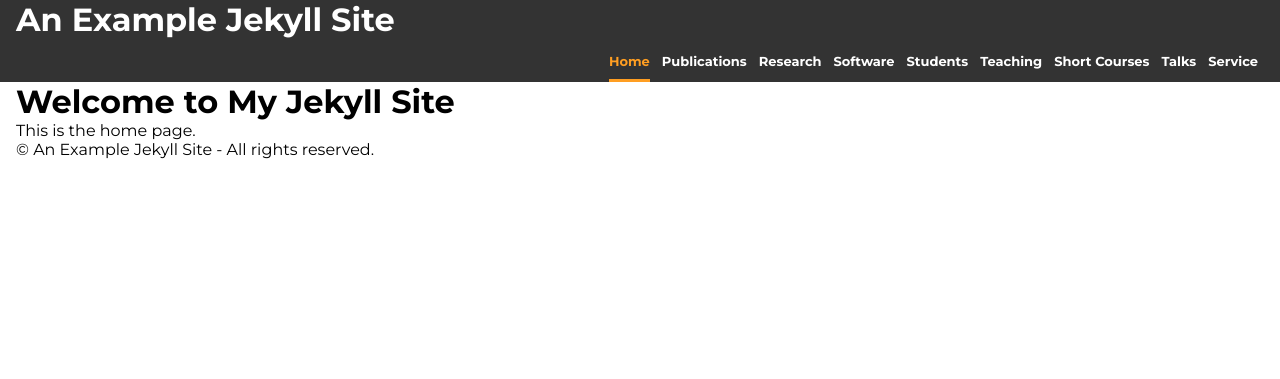
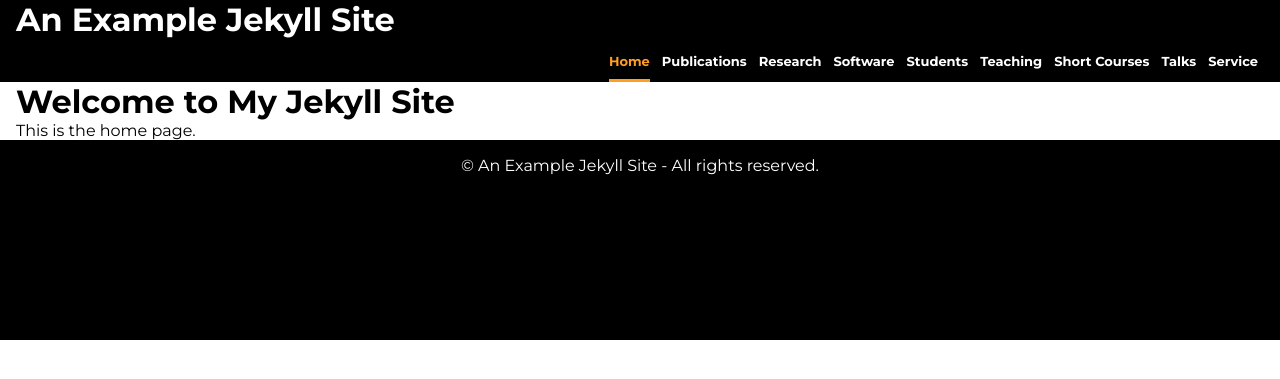
Before and after one commit to pubino/pubino.github.io, a Jekyll site: the page built from index.md, in a window 1280 px wide. Shown: the top 379 px of the page. Built offline with Jekyll 4.4.1, drawn with Linux system fonts in a browser that asks for light colours.

Commit message:
Min height footer pinned to bottom

```diff
--- a/assets/css/style.css
+++ b/assets/css/style.css
@@ -4,35 +4,30 @@
 * {
   margin: 0;
   padding: 0;
+  box-sizing: border-box; /* Ensure consistent sizing */
 }
 
 body {
   font-family: 'Montserrat', sans-serif;
   margin: 0;
   padding: 0;
+  display: flex;
+  flex-direction: column;
+  min-height: 100vh; /* Ensure body fills full height */
+}
+
+.page {
+  flex: 1; /* Allow the main page content to expand */
+  display: flex;
+  flex-direction: column;
+}
+
+header, #main {
   width: 100%;
 }
 
-.page {
-  width: 100%;
-}
-
-header, #main, footer {
-  width: 100%;
-}
-
-[class="header-container"] {
-  padding: 1rem 1rem 0 1rem;
-}
-
-.header-container, .container, .footer-container {
-  max-width: 90rem;
-  margin: 0 auto; /* Center the container */
-  padding: 0 1rem; /* Add some padding for aesthetics */
-}
-
 header {
-  background-color: #333;
+  background-color: black;
   color: white;
 }
 
@@ -87,6 +82,22 @@
   padding: 10px;
 }
 
+footer {
+  background-color: black;
+  color: white;
+  width: 100%;
+  min-height: 200px; /* Ensure footer is at least 200px tall */
+  text-align: center;
+  padding: 1rem;
+  flex-shrink: 0; /* Prevent footer from shrinking */
+}
+
+.header-container, .container, .footer-container {
+  max-width: 90rem;
+  margin: 0 auto; /* Center the container */
+  padding: 0 1rem; /* Add some padding for aesthetics */
+}
+
 @media (max-width: 600px) {
   nav {
     position: absolute;
```
